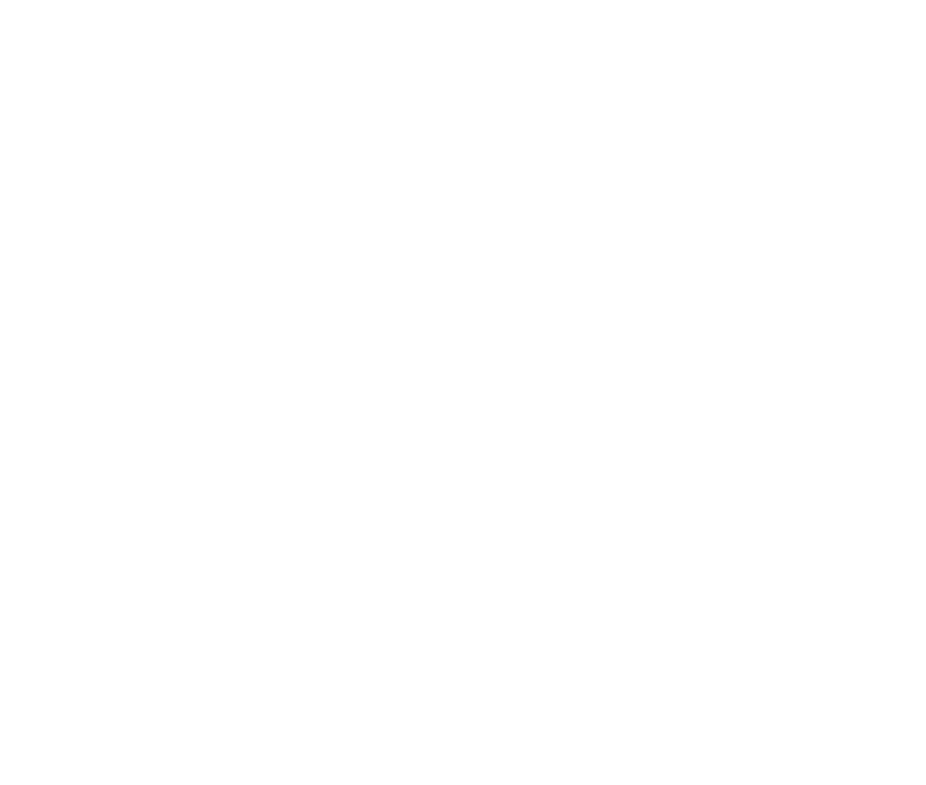
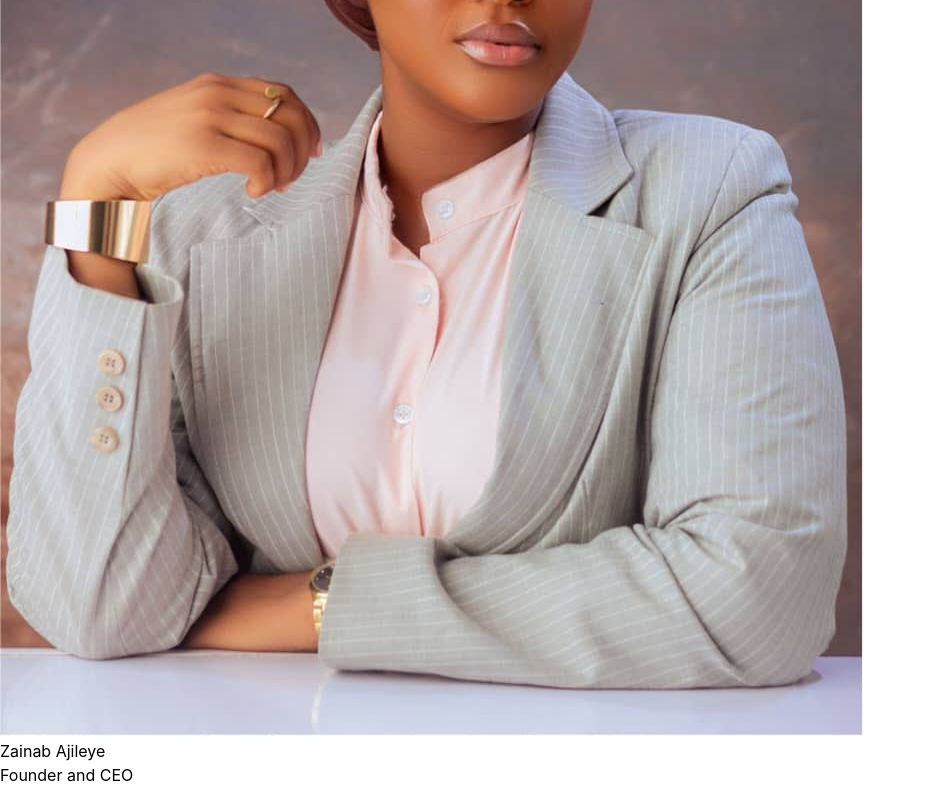
Before and after one commit to Yetty2020/AfriStart, a React (Vite) app: page / in a window 1280 px wide. Shown: the part 2000-2785 px from the top of the page, without its empty margins (0-926 px from the left). Before the commit the page ends 1659 px from the top, so only its background shows below. Built offline with nearby package versions, Linux system fonts and the light colour scheme.

Commit message:
feat(work): segment work section into separate parent container and child card components

```diff
--- /dev/null
+++ b/src/components/ProfileCard.tsx
@@ -0,0 +1,19 @@
+import { type Profile } from "./constants/Profile"
+
+interface ProfileCardProps {
+  member: Profile;
+}
+
+const ProfileCard: React.FC<ProfileCardProps> = ({member}) => {
+  return (
+    <div>
+      <div>
+        <img src={member.image} alt={member.name} />
+      </div>
+      <h3>{member.name}</h3>
+      <p>{member.role}</p>
+    </div>
+  )
+}
+
+export default ProfileCard
--- a/src/components/ProfileContainer.tsx
+++ /dev/null
@@ -1,11 +0,0 @@
-
-
-function ProfileContainer() {
-  return (
-    <div>
-
-    </div>
-  )
-}
-
-export default ProfileContainer
--- a/src/components/constants/Profile.ts
+++ b/src/components/constants/Profile.ts
@@ -1,4 +1,4 @@
-import profile from "../assets/ze.jpg"
+import profile from "../../assets/zee.jpeg"
 
 
 export interface Profile {
@@ -9,7 +9,7 @@
     info: string;
 }
 
-export const ProfileData: Profile[] = [
+export  const ProfileData: Profile[] = [
     {
         name: "Zainab Ajileye",
         role: "Founder and CEO",
@@ -27,7 +27,7 @@
 
     },
     {
-        name: "Team Memeber",
+        name: "Team Member",
         role: "Social Media Manager",
         image: profile,
         info: ""
--- a/src/section/Work.tsx
+++ b/src/section/Work.tsx
@@ -1,13 +1,17 @@
-
+import ProfileCard from "../components/ProfileCard";
+import { ProfileData } from "../components/constants/Profile";
 
 function Work() {
   return (
     <div>
-      <h1>
-       The Women behind the work
-      </h1>
+      <h1>The Women behind the work</h1>
+      <div>
+        {ProfileData.map((member) => (
+          <ProfileCard key={member.name} member={member} />
+        ))}
+      </div>
     </div>
-  )
+  );
 }
 
-export default Work
+export default Work;
```
